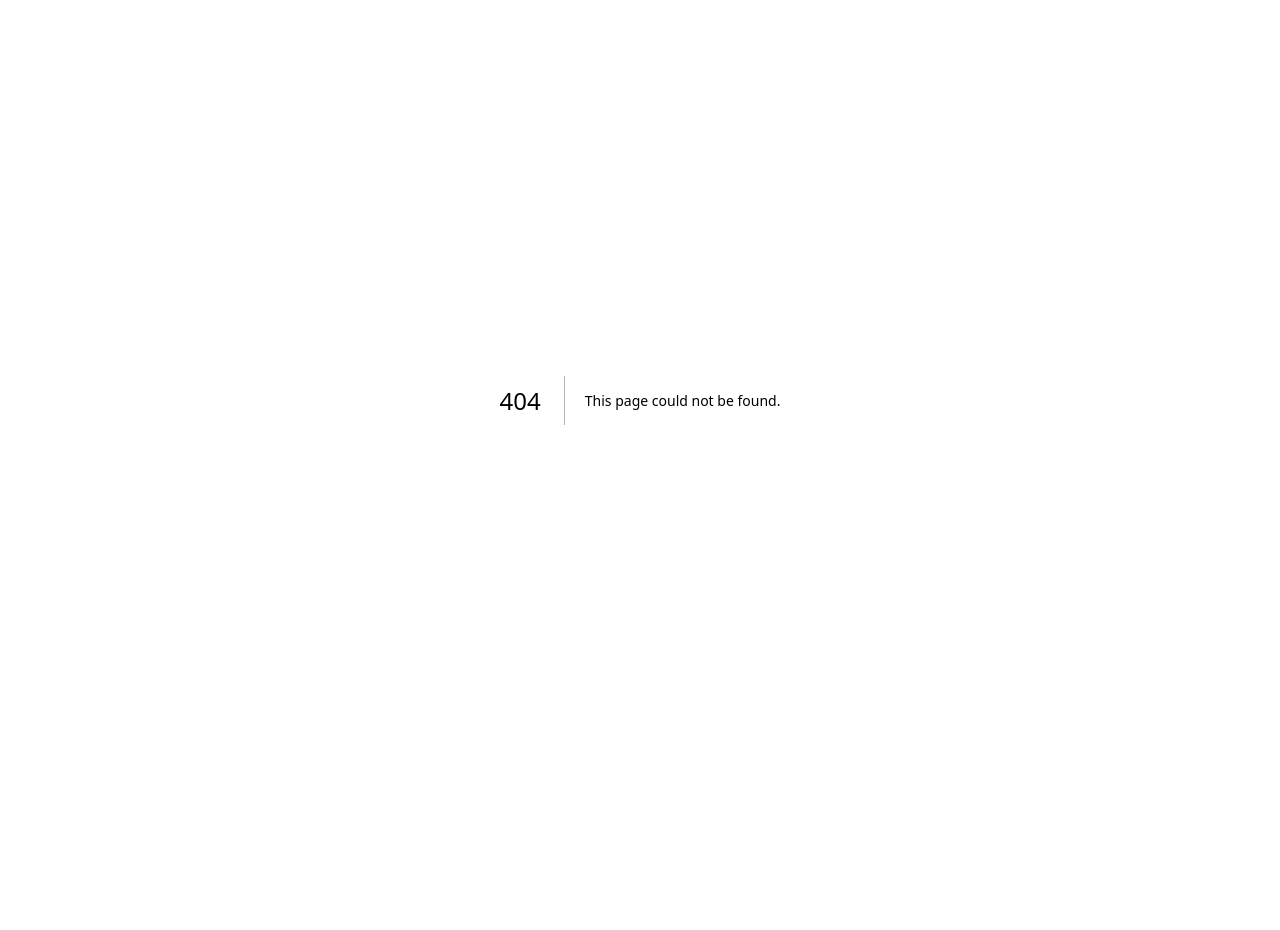
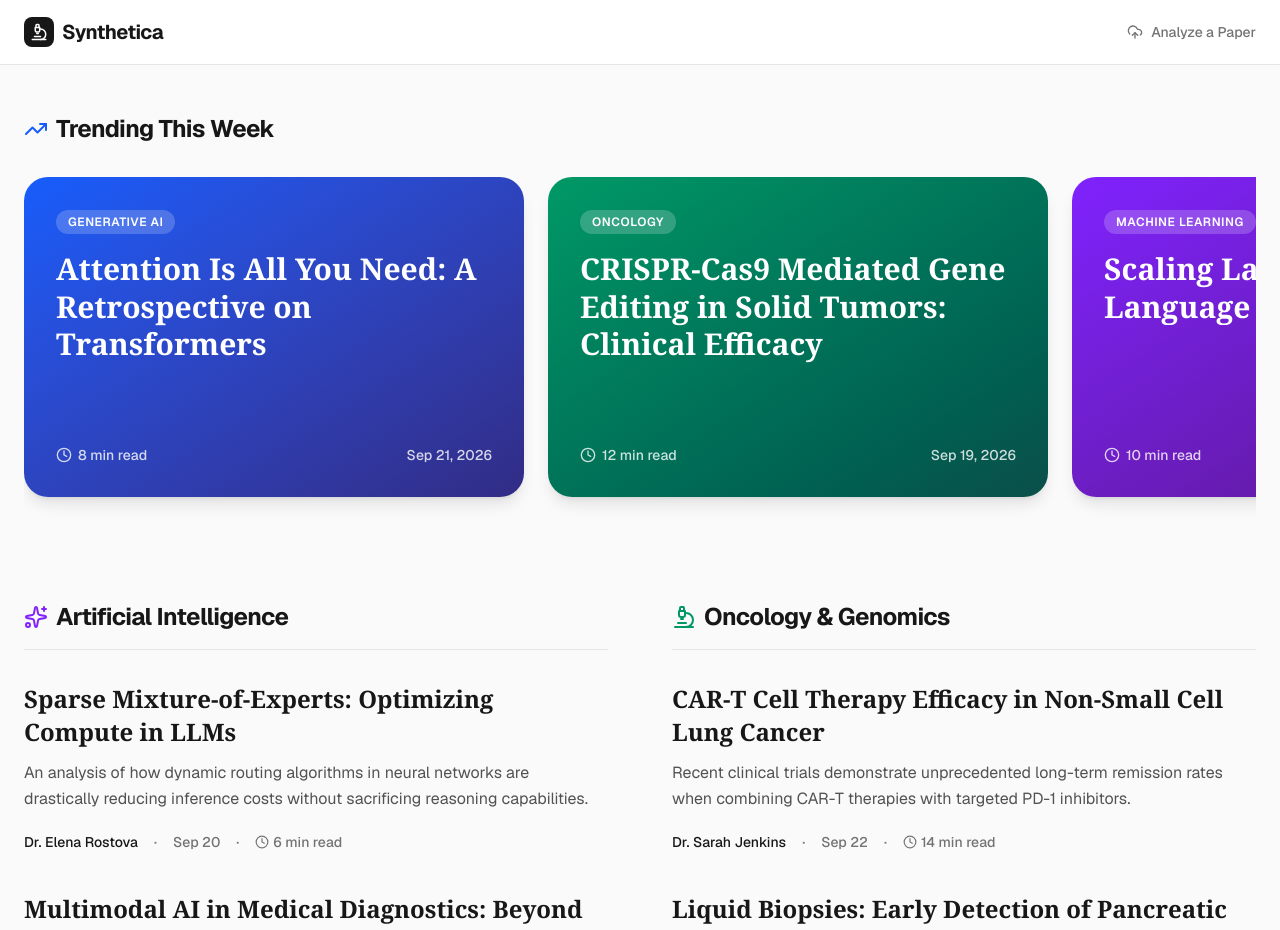
Before and after one commit to Bad33/research-platform, a Next.js app: page /upload in a window 1280 px wide. Before the commit this address had no page. Shown: the top 930 px of the page. Before the commit the page ends 800 px from the top, so only its background shows below. Built offline with nearby package versions, Linux system fonts and the light colour scheme.

Commit message:
Create page.tsx

```diff
--- /dev/null
+++ b/src/app/upload/page.tsx
@@ -0,0 +1,187 @@
+import Link from 'next/link';
+import { Sparkles, Microscope, Clock, ChevronRight, UploadCloud, TrendingUp } from 'lucide-react';
+
+// --- MOCK DATA ---
+// In a production app, these would be fetched from your Supabase database.
+const featuredPapers = [
+  {
+    id: 'demo-ai-1',
+    title: 'Attention Is All You Need: A Retrospective on Transformers',
+    category: 'Generative AI',
+    date: 'Sep 21, 2026',
+    readTime: '8 min read',
+    gradient: 'from-blue-600 to-indigo-900',
+  },
+  {
+    id: 'demo-bio-1',
+    title: 'CRISPR-Cas9 Mediated Gene Editing in Solid Tumors: Clinical Efficacy',
+    category: 'Oncology',
+    date: 'Sep 19, 2026',
+    readTime: '12 min read',
+    gradient: 'from-emerald-600 to-teal-900',
+  },
+  {
+    id: 'demo-ai-2',
+    title: 'Scaling Laws for Neural Language Models in 2026',
+    category: 'Machine Learning',
+    date: 'Sep 15, 2026',
+    readTime: '10 min read',
+    gradient: 'from-violet-600 to-purple-900',
+  }
+];
+
+const aiFeed = [
+  {
+    id: 'demo-ai-3',
+    title: 'Sparse Mixture-of-Experts: Optimizing Compute in LLMs',
+    excerpt: 'An analysis of how dynamic routing algorithms in neural networks are drastically reducing inference costs without sacrificing reasoning capabilities.',
+    author: 'Dr. Elena Rostova',
+    date: 'Sep 20',
+    readTime: '6 min read'
+  },
+  {
+    id: 'demo-ai-4',
+    title: 'Multimodal AI in Medical Diagnostics: Beyond Image Recognition',
+    excerpt: 'Combining patient electronic health records (EHR) with radiological imaging to predict patient outcomes using unified transformer architectures.',
+    author: 'James Chen, et al.',
+    date: 'Sep 18',
+    readTime: '9 min read'
+  }
+];
+
+const cancerFeed = [
+  {
+    id: 'demo-bio-2',
+    title: 'CAR-T Cell Therapy Efficacy in Non-Small Cell Lung Cancer',
+    excerpt: 'Recent clinical trials demonstrate unprecedented long-term remission rates when combining CAR-T therapies with targeted PD-1 inhibitors.',
+    author: 'Dr. Sarah Jenkins',
+    date: 'Sep 22',
+    readTime: '14 min read'
+  },
+  {
+    id: 'demo-bio-3',
+    title: 'Liquid Biopsies: Early Detection of Pancreatic Ductal Adenocarcinoma',
+    excerpt: 'Measuring circulating tumor DNA (ctDNA) methylation patterns to identify early-stage pancreatic cancer years before symptomatic presentation.',
+    author: 'Michael Torres, PhD',
+    date: 'Sep 16',
+    readTime: '11 min read'
+  }
+];
+
+export default function DiscoveryFeed() {
+  return (
+    <div className="min-h-screen bg-[#FAFAFA] text-neutral-900 font-sans selection:bg-blue-100 selection:text-blue-900">
+
+      {/* Top Navigation */}
+      <nav className="border-b border-neutral-200 bg-white sticky top-0 z-10">
+        <div className="max-w-7xl mx-auto px-6 h-16 flex items-center justify-between">
+          <div className="flex items-center gap-2 font-bold text-xl tracking-tight">
+            <span className="bg-neutral-900 text-white p-1.5 rounded-lg">
+              <Microscope size={18} />
+            </span>
+            Synthetica
+          </div>
+          <Link
+            href="/upload"
+            className="text-sm font-medium text-neutral-500 hover:text-neutral-900 flex items-center gap-2 transition-colors"
+          >
+            <UploadCloud size={16} />
+            Analyze a Paper
+          </Link>
+        </div>
+      </nav>
+
+      <main className="max-w-7xl mx-auto px-6 py-12">
+
+        {/* CAROUSEL SECTION: Trending Research */}
+        <section className="mb-20">
+          <div className="flex items-center gap-2 mb-8">
+            <TrendingUp size={24} className="text-blue-600" />
+            <h2 className="text-2xl font-bold tracking-tight">Trending This Week</h2>
+          </div>
+
+          {/* Horizontal Scroll Container */}
+          <div className="flex gap-6 overflow-x-auto pb-6 snap-x snap-mandatory hide-scrollbar">
+            {featuredPapers.map((paper) => (
+              <Link
+                href={`/paper/${paper.id}`}
+                key={paper.id}
+                className={`min-w-[85vw] md:min-w-[400px] lg:min-w-[500px] h-[320px] rounded-3xl p-8 flex flex-col justify-between text-white snap-center hover:scale-[1.02] transition-transform duration-300 bg-gradient-to-br ${paper.gradient} shadow-lg`}
+              >
+                <div>
+                  <span className="inline-block px-3 py-1 bg-white/20 backdrop-blur-md rounded-full text-xs font-semibold uppercase tracking-wider mb-4">
+                    {paper.category}
+                  </span>
+                  <h3 className="text-3xl font-serif font-bold leading-tight line-clamp-3">
+                    {paper.title}
+                  </h3>
+                </div>
+                <div className="flex items-center justify-between mt-6 text-white/80 text-sm font-medium">
+                  <span className="flex items-center gap-1.5"><Clock size={16} /> {paper.readTime}</span>
+                  <span>{paper.date}</span>
+                </div>
+              </Link>
+            ))}
+          </div>
+        </section>
+
+        {/* FEED SECTION: Grid Layout for Categories */}
+        <div className="grid grid-cols-1 lg:grid-cols-2 gap-16">
+
+          {/* Column 1: AI & Machine Learning */}
+          <section>
+            <div className="flex items-center gap-2 mb-8 border-b border-neutral-200 pb-4">
+              <Sparkles size={24} className="text-violet-600" />
+              <h2 className="text-2xl font-bold tracking-tight">Artificial Intelligence</h2>
+            </div>
+            <div className="flex flex-col gap-10">
+              {aiFeed.map((article) => (
+                <ArticleCard key={article.id} article={article} />
+              ))}
+            </div>
+          </section>
+
+          {/* Column 2: Cancer Research */}
+          <section>
+            <div className="flex items-center gap-2 mb-8 border-b border-neutral-200 pb-4">
+              <Microscope size={24} className="text-emerald-600" />
+              <h2 className="text-2xl font-bold tracking-tight">Oncology & Genomics</h2>
+            </div>
+            <div className="flex flex-col gap-10">
+              {cancerFeed.map((article) => (
+                <ArticleCard key={article.id} article={article} />
+              ))}
+            </div>
+          </section>
+
+        </div>
+      </main>
+    </div>
+  );
+}
+
+// Reusable component for the Medium-style list items
+function ArticleCard({ article }: { article: any }) {
+  return (
+    <Link href={`/paper/${article.id}`} className="group block">
+      <article className="flex flex-col gap-3">
+        {/* Title uses font-serif for editorial feel */}
+        <h3 className="text-2xl font-serif font-bold text-neutral-900 leading-snug group-hover:text-blue-600 transition-colors">
+          {article.title}
+        </h3>
+        {/* Excerpt with high line-height for readability */}
+        <p className="text-neutral-600 text-base leading-relaxed line-clamp-2">
+          {article.excerpt}
+        </p>
+        {/* Metadata row */}
+        <div className="flex items-center gap-4 text-sm font-medium text-neutral-500 mt-2">
+          <span className="text-neutral-900">{article.author}</span>
+          <span>·</span>
+          <span>{article.date}</span>
+          <span>·</span>
+          <span className="flex items-center gap-1"><Clock size={14} /> {article.readTime}</span>
+        </div>
+      </article>
+    </Link>
+  );
+}
```
